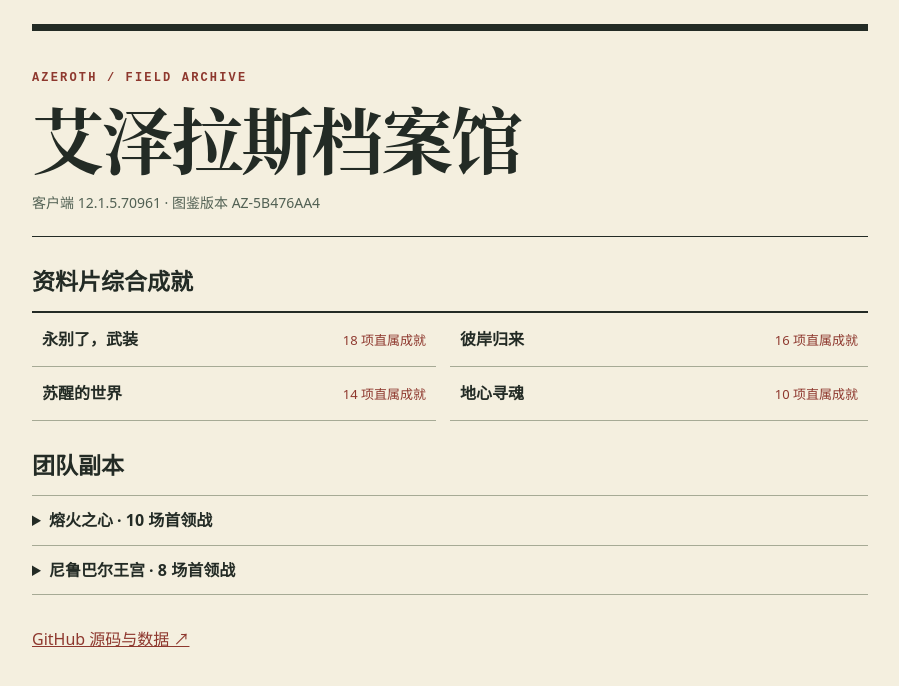
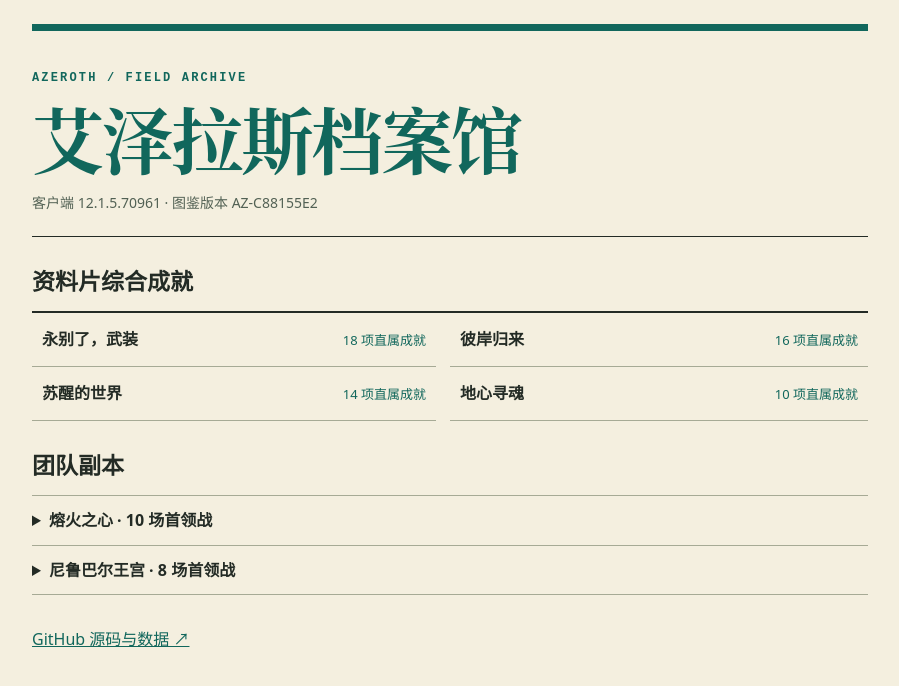
Before and after one commit to heioo/skillflow-wow-atlas, a plain HTML site: page index.html in a window 1280 px wide. Shown: the whole page, without its empty margins (190-1089 px from the left). Drawn offline with Linux system fonts and the light colour scheme.

Commit message:
Refresh the archive palette and version the page resources

```diff
--- a/archive.css
+++ b/archive.css
@@ -1,8 +1,9 @@
-:root{color-scheme:light;--ink:#232b25;--muted:#526154;--line:#a6aa95;--red:#8e382e;--paper:#f4efdf}
+:root{color-scheme:light;--ink:#232b25;--muted:#526154;--line:#a6aa95;--red:#11675c;--paper:#f4efdf}
 *{box-sizing:border-box}
 body{margin:0;background:var(--paper);color:var(--ink);font:16px/1.55 "Source Sans 3",system-ui,sans-serif}
 main{max-width:980px;margin:auto;padding:24px clamp(20px,6vw,72px) 48px}
-header{padding:32px 0 22px;border-top:7px solid var(--ink);border-bottom:1px solid var(--ink)}
+header h1{color:var(--red)}
+header{padding:32px 0 22px;border-top:7px solid var(--red);border-bottom:1px solid var(--ink)}
 small{font:600 12px/1.3 "Courier New",monospace;letter-spacing:.18em;color:var(--red)}
 h1{margin:6px 0 12px;font:700 clamp(38px,7vw,72px)/1.2 "Songti SC","Noto Serif CJK SC",serif;letter-spacing:-.03em}
 header p{color:var(--muted);margin:0;font-size:14px}
--- a/assets/atlas.json
+++ b/assets/atlas.json
@@ -1,6 +1,6 @@
 {
   "build": "12.1.5.70961",
-  "edition": "AZ-5B476AA4",
+  "edition": "AZ-C88155E2",
   "achievements": [
     {
       "id": 40953,
--- a/atlas.js
+++ b/atlas.js
@@ -1,5 +1,5 @@
 async function renderAtlas() {
-  const response = await fetch("assets/atlas.json", {cache: "no-cache"});
+  const response = await fetch("assets/atlas.json?v=" + encodeURIComponent(document.documentElement.dataset.release), {cache: "no-cache"});
   if (!response.ok) throw Error("HTTP " + response.status);
   const atlas = await response.json();
   document.querySelector("#edition").textContent = "客户端 " + atlas.build + " · 图鉴版本 " + atlas.edition;
--- a/index.html
+++ b/index.html
@@ -1,6 +1,6 @@
 <!doctype html>
-<html lang="zh-CN"><meta charset="utf-8"><meta name="viewport" content="width=device-width,initial-scale=1"><title>艾泽拉斯档案馆</title>
-<link rel="stylesheet" href="archive.css"><main><header><small>AZEROTH / FIELD ARCHIVE</small><h1>艾泽拉斯档案馆</h1><p id="edition" aria-live="polite">正在读取图鉴…</p></header>
+<html lang="zh-CN" data-release="archive-2"><meta charset="utf-8"><meta name="viewport" content="width=device-width,initial-scale=1"><title>艾泽拉斯档案馆</title>
+<link rel="stylesheet" href="archive.css?v=archive-2"><main><header><small>AZEROTH / FIELD ARCHIVE</small><h1>艾泽拉斯档案馆</h1><p id="edition" aria-live="polite">正在读取图鉴…</p></header>
 <section><h2>资料片综合成就</h2><div id="mounts" class="cards"></div></section>
 <section><h2>团队副本</h2><div id="raids"></div></section>
-<footer><a href="https://github.com/heioo/skillflow-wow-atlas" target="_blank" rel="noopener">GitHub 源码与数据 ↗</a></footer></main><script src="atlas.js"></script></html>
+<footer><a href="https://github.com/heioo/skillflow-wow-atlas" target="_blank" rel="noopener">GitHub 源码与数据 ↗</a></footer></main><script src="atlas.js?v=archive-2"></script></html>
```
Also changed, not shown: 1 other file.
